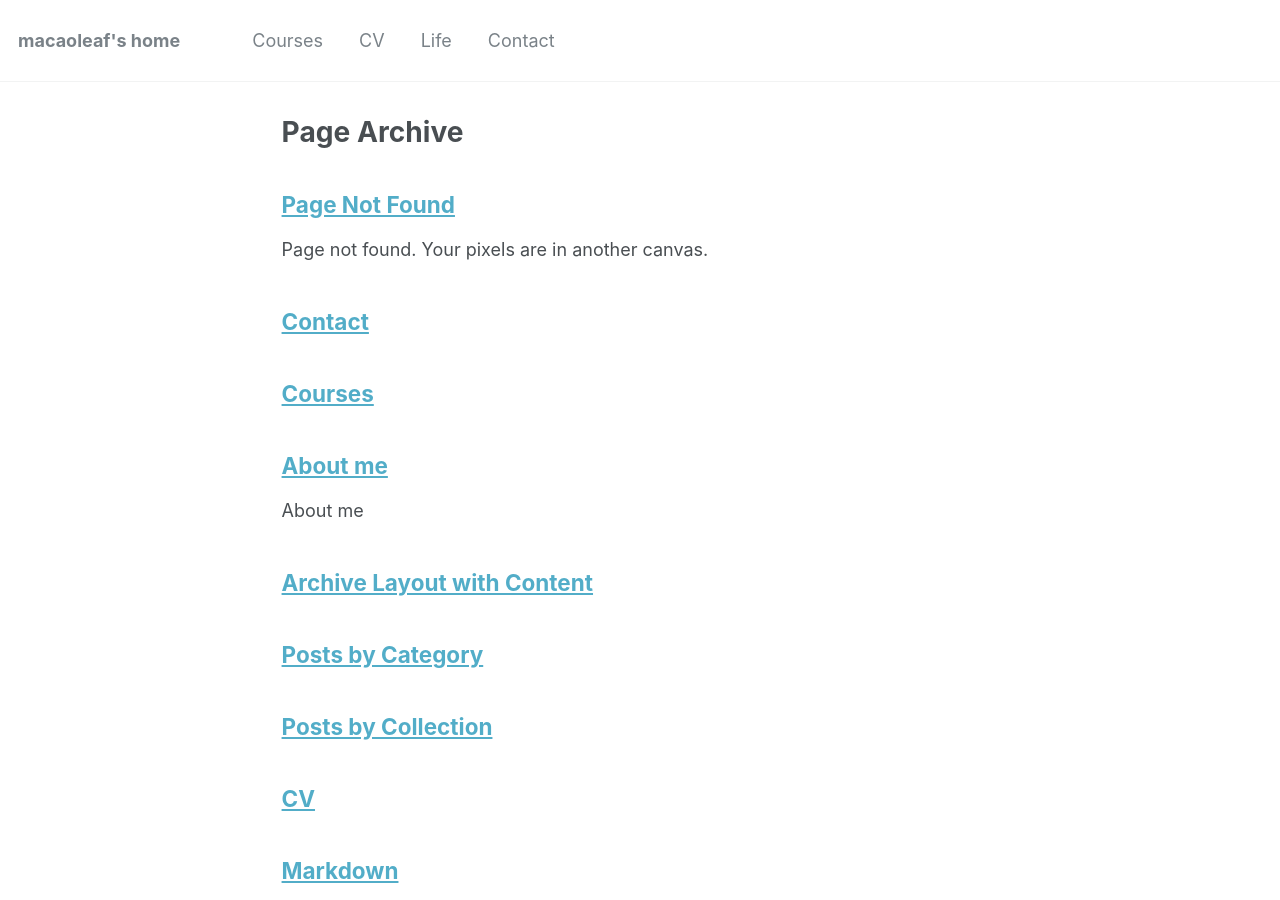
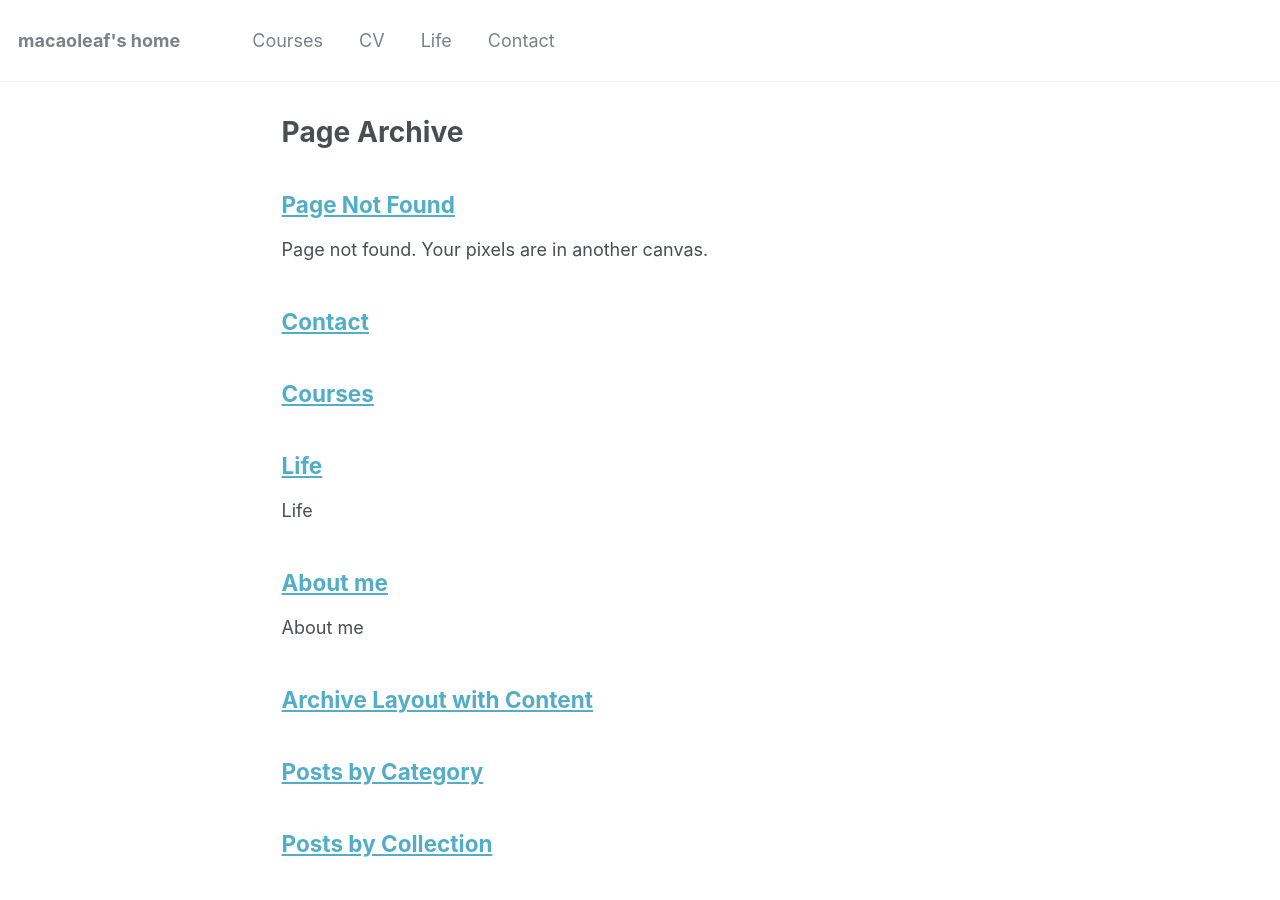
Before and after one commit to macaoleaf/macaoleaf.github.io, a Jekyll site: the page built from _pages/page-archive.html, in a window 1280 px wide and 900 px high. Built offline with Jekyll 4.4.1, drawn with Linux system fonts in a browser that asks for light colours.

Commit message:
good to run

```diff
--- a/_pages/Life.md
+++ b/_pages/Life.md
@@ -1 +1,8 @@
+---
+permalink: /
+title: "Life"
+excerpt: "Life"
+author_profile: true
+---
+
 Testing
```
